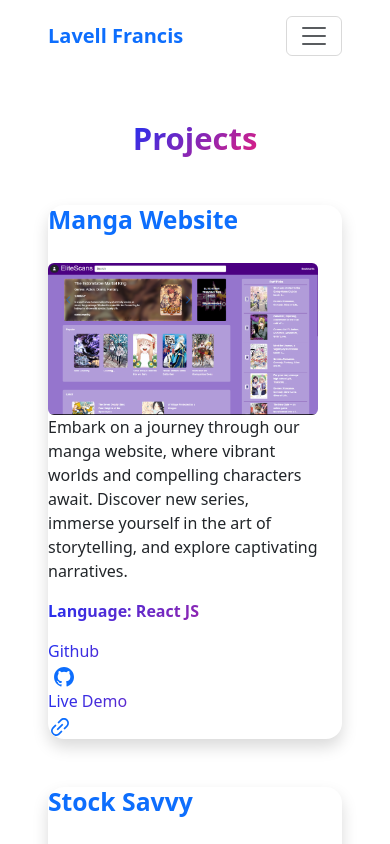
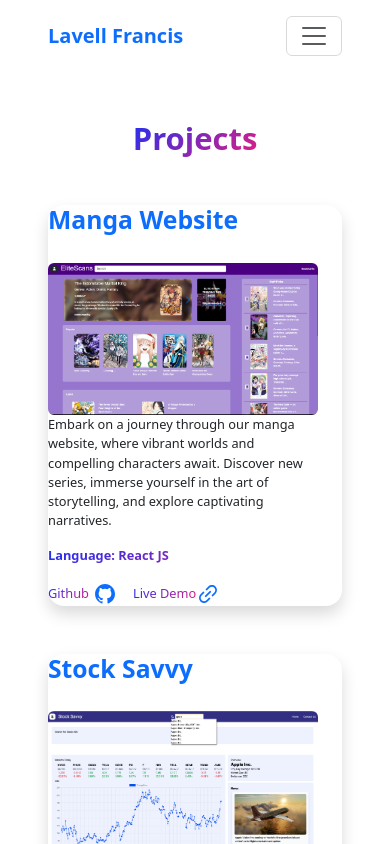
Before and after one commit to lav3ll/react-portfolio, a React (Vite) app: page /projects in a window 390 px wide. Shown: the top 844 px of the page. Built offline with nearby package versions, Linux system fonts and the light colour scheme.

Commit message:
fixed all sm screen media queries

```diff
--- a/src/components/Projects/Project.css
+++ b/src/components/Projects/Project.css
@@ -20,8 +20,16 @@
 .project-padding {
   padding: 3rem !important;
 }
+
 @media (max-width: 425px) {
   .project-padding {
     padding: 0 !important;
+    font-size: 0.8rem !important;
+  }
+  .project-links {
+    display: flex !important;
+    flex-direction: row !important;
+    flex-wrap: wrap !important;
+    align-items: center !important;
   }
 }
--- a/src/components/Projects/Project.jsx
+++ b/src/components/Projects/Project.jsx
@@ -23,9 +23,9 @@ const Project = ({
               src={image}
               alt={alt}
             />
-            <p>{description}</p>
+            <p className='project-description'>{description}</p>
             <p className='fw-semibold text-gradient'>Language: {language}</p>
-            <div className='d-flex'>
+            <div className='d-flex project-links'>
               <span className='text-gradient'>Github </span>
               <a
                 className='text-gradient me-3 ps-1'
```
